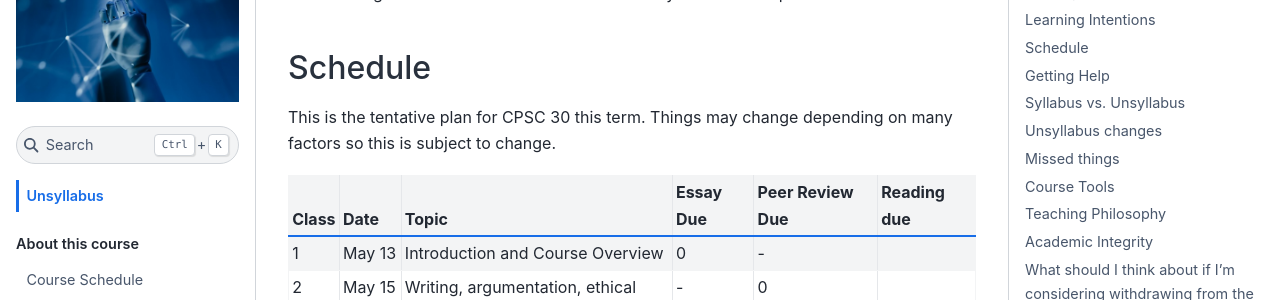
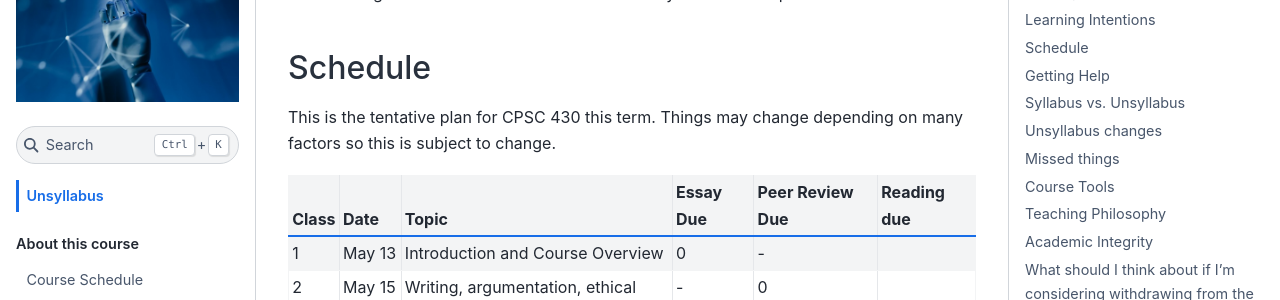
Before and after one commit to UBC-CS/cpsc430, a Jupyter Book: the page built from about/unsyllabus.md, in a window 1280 px wide and 900 px high, scrolled down 3472 px. Shown: the part 153-453 px from the top of the window. Built offline with Jupyter Book 1.0.4 settings and Sphinx 7.4.7 and the Sphinx Book theme 1.1.4, drawn with Linux system fonts in a browser that asks for light colours; pages that are not in the unit, such as notebooks, are missing from menus; cross-references to code outside the pages are shown as plain code; some of the changed text lies outside the part shown.

Commit message:
fix course number

```diff
--- a/_config.yml
+++ b/_config.yml
@@ -66,7 +66,7 @@ sphinx:
       PHONE: "N/A"
 
       # Course Information
-      COURSE_CODE: "CPSC 30"
+      COURSE_CODE: "CPSC 430"
       SECTION: "911"
       CREDITS: "3"
       TITLE: "Computers and Society"
```
